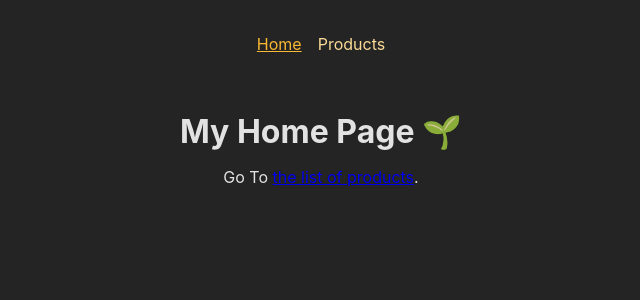
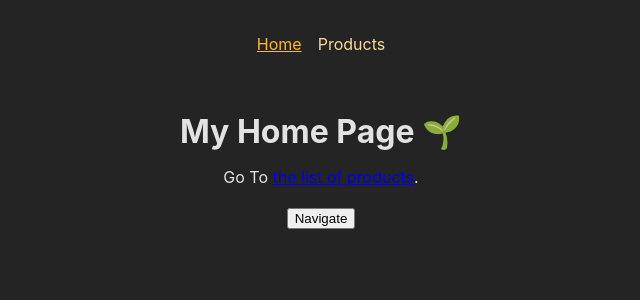
Before and after one commit to HYBEN09/building-spa-project, a React (Vite) app: page / in a window 1280 px wide. Shown: the top 300 px of the page, without its empty margins (319-959 px from the left). Built offline with nearby package versions, Linux system fonts and the light colour scheme; the HTML template or start-up script is replaced by a standard one.

Commit message:
learn. 프로그램적으로 네비게이션하기 -useNavigate

```diff
--- a/src/pages/Home.jsx
+++ b/src/pages/Home.jsx
@@ -1,13 +1,20 @@
-import { Link } from 'react-router-dom';
+import { Link, useNavigate } from 'react-router-dom';
 import { MainHeader } from '../components/MainHeader';
 
 function HomePage() {
+  const navigate = useNavigate();
+
+  const navigateHandler = () => {
+    navigate('/products');
+  };
+
   return (
     <>
       <h1> My Home Page 🌱 </h1>
       <p>
         Go To <Link to="./Products">the list of products</Link>.
       </p>
+      <button onClick={navigateHandler}>Navigate</button>
     </>
   );
 }
```
